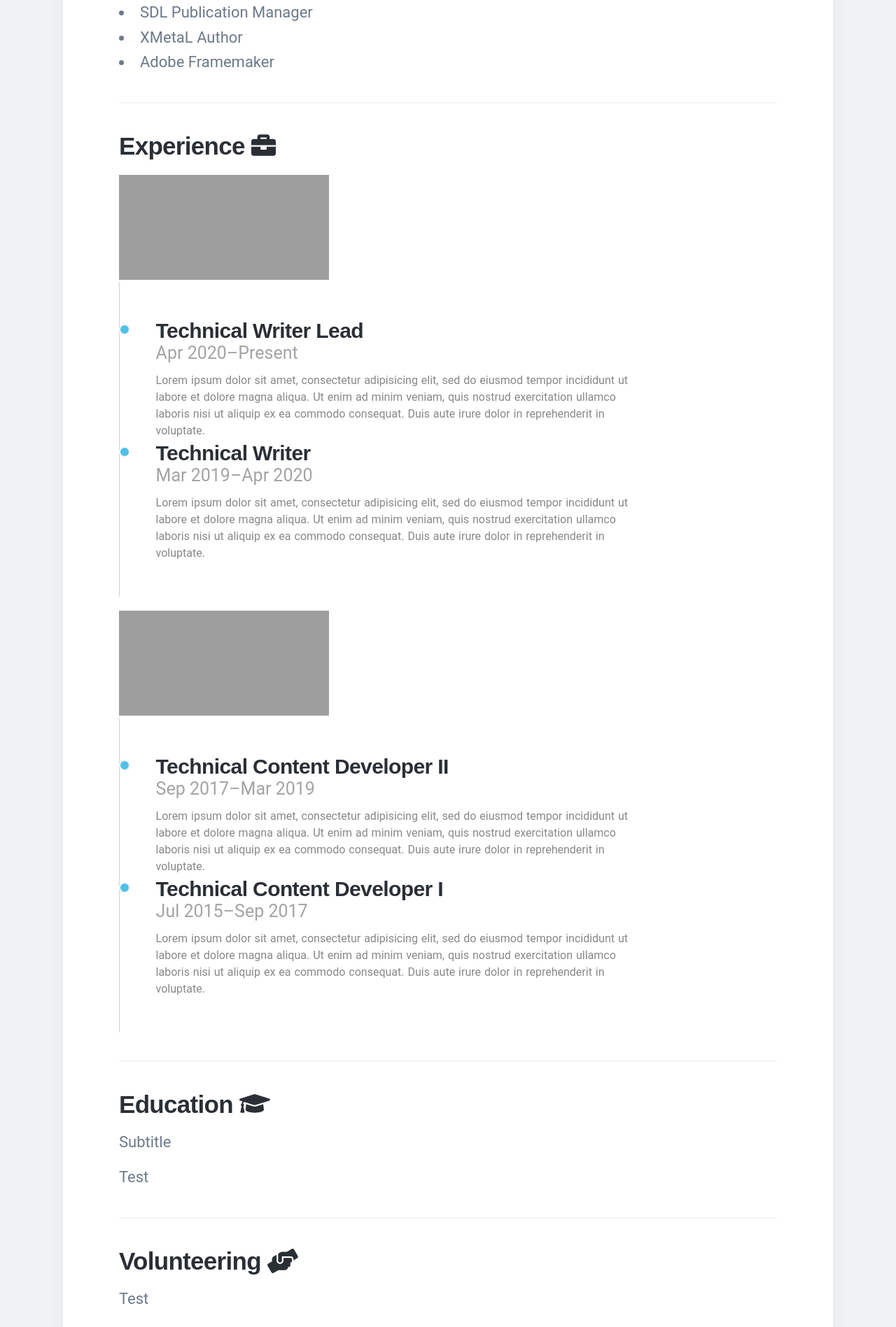
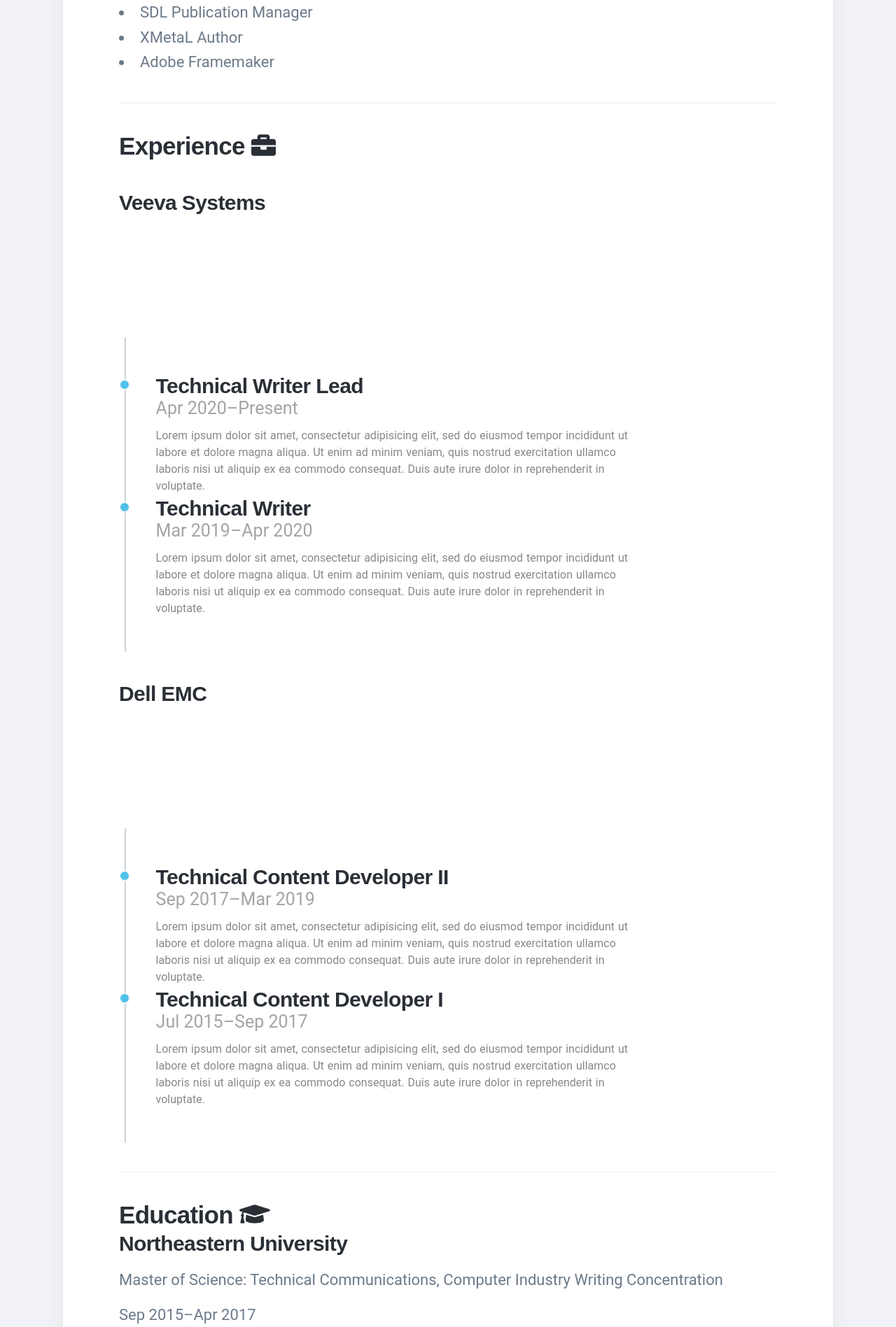
Before and after one commit to emilyrushton/emilyrushton.github.io, a Jekyll site: the page built from index.html, in a window 1280 px wide. Shown: the part 1265-3162 px from the top of the page at 70% size. Built offline with Jekyll 4.4.1, drawn with Linux system fonts in a browser that asks for light colours; nearby versions of some CDN libraries; some web fonts are replaced; some of the changed text lies outside the part shown; grey boxes are pictures that could not be loaded.

Commit message:
fixd timeline styling and adding more content to resume

```diff
--- a/css/custom.css
+++ b/css/custom.css
@@ -27,8 +27,7 @@
    content: '';
    position: absolute;
    top: 0;
-   left: 0%;
-   margin-left: -1px;
+   left: 1%;
    width: 2px;
    height: 100%;
    background: #CCD1D9;
--- a/index.html
+++ b/index.html
@@ -51,6 +51,7 @@
 				<hr>
 				<div>
 					<h2>Experience <i class="fas fa-briefcase"></i></h2>
+					<h3>Veeva Systems</h3>
 					<object data="https://upload.wikimedia.org/wikipedia/commons/e/e0/Veeva_Systems_Logo.svg" width="300" height="300"style="margin-top: 20px;"></object>
 					<div class="timeline-container">
    						<div class="timeline-block timeline-block-right">
@@ -70,6 +71,7 @@
 						      </div>
 						   </div>
 						</div>
+					<h3>Dell EMC</h3>
 					<object data="https://upload.wikimedia.org/wikipedia/commons/thumb/7/7a/Dell_EMC_logo.svg/320px-Dell_EMC_logo.svg" width="300" height="300" style="margin-top: 20px;"></object>
 					<div class="timeline-container">
    						<div class="timeline-block timeline-block-right">
@@ -93,17 +95,23 @@
 				<hr>
 				<div>
 					<h2>Education <i class="fas fa-graduation-cap"></i></i></h2>
-					<p>Subtitle</p>
-					<p>Test</p>
+					<div>
+					<h3>Northeastern University</h3>
+					<p>Master of Science: Technical Communications, Computer Industry Writing Concentration</p>
+					<p>Sep 2015–Apr 2017</p>
+					</div>
+					<div>
+					<h3>University of Waterloo</h3>
+					<p>Sep 2010–Apr 2014</p>
+					<p>Honours Bachelor of Arts: English Language and Literature</p>
+					</div>
 				</div>
 				<hr>
 				<div>
 					<h2>Volunteering <i class="fas fa-hands-helping"></i></h2>
-					<p>Test</p>
-					<ul>
-						<li>Test</li>
-						<li>Test</li>
-					</ul>
+					<h3>Shelter Movers</h3>
+					<p>Lead Mover</p>
+					<p>Nov 2020–Present</p>
 				</div>
 			</article>
 	</div>
```
